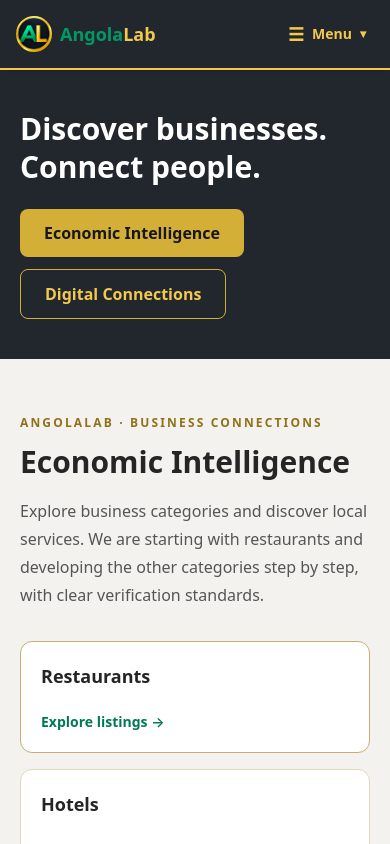
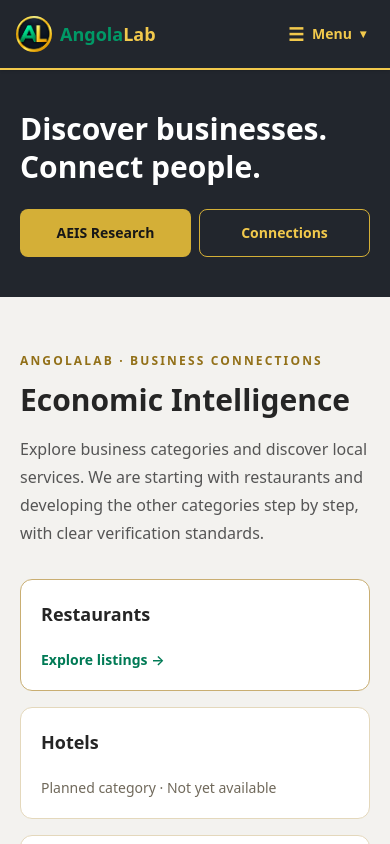
Before and after one commit to oswaldodeal/angolalab-restaurants, a Next.js app: page /en in a window 390 px wide. Shown: the top 844 px of the page. Built offline with nearby package versions, Linux system fonts and the light colour scheme.

Commit message:
Place Home hero links side by side on mobile

```diff
--- a/app/en/page.tsx
+++ b/app/en/page.tsx
@@ -9,9 +9,9 @@ export default function EcosystemHomePage() {
     <p className="mb-4 hidden text-xs font-bold uppercase tracking-[0.18em] text-[#f2c94c] sm:block">AngolaLab · Research · Technology · Education</p>
     <h1 className="max-w-4xl text-3xl font-bold leading-tight text-white sm:text-5xl">Discover businesses. Connect people.</h1>
     <p className="mt-6 hidden max-w-3xl text-lg leading-8 text-slate-300 sm:block">AngolaLab helps businesses become visible, professionals share skills and people build digital projects. Research and education support this mission.</p>
-    <div className="mt-6 flex flex-wrap gap-3 sm:mt-8">
-     <a href="#aeis" className="inline-flex min-h-12 items-center rounded-lg bg-[#d4af37] px-6 py-3 font-semibold text-[#171717] hover:bg-[#f2c94c]">Economic Intelligence</a>
-     <a href="#connections" className="inline-flex min-h-12 items-center rounded-lg border border-[#d4af37] px-6 py-3 font-semibold text-[#f2c94c] hover:bg-white/10">Digital Connections</a>
+    <div className="mt-6 grid grid-cols-2 gap-2 sm:mt-8 sm:flex sm:flex-wrap sm:gap-3">
+     <a href="#aeis" className="inline-flex min-h-12 items-center justify-center rounded-lg bg-[#d4af37] px-2 py-3 text-center text-sm font-semibold text-[#171717] hover:bg-[#f2c94c] sm:px-6 sm:text-base"><span className="sm:hidden">AEIS Research</span><span className="hidden sm:inline">Economic Intelligence</span></a>
+     <a href="#connections" className="inline-flex min-h-12 items-center justify-center rounded-lg border border-[#d4af37] px-2 py-3 text-center text-sm font-semibold text-[#f2c94c] hover:bg-white/10 sm:px-6 sm:text-base"><span className="sm:hidden">Connections</span><span className="hidden sm:inline">Digital Connections</span></a>
     </div>
    </div>
   </section>
```
